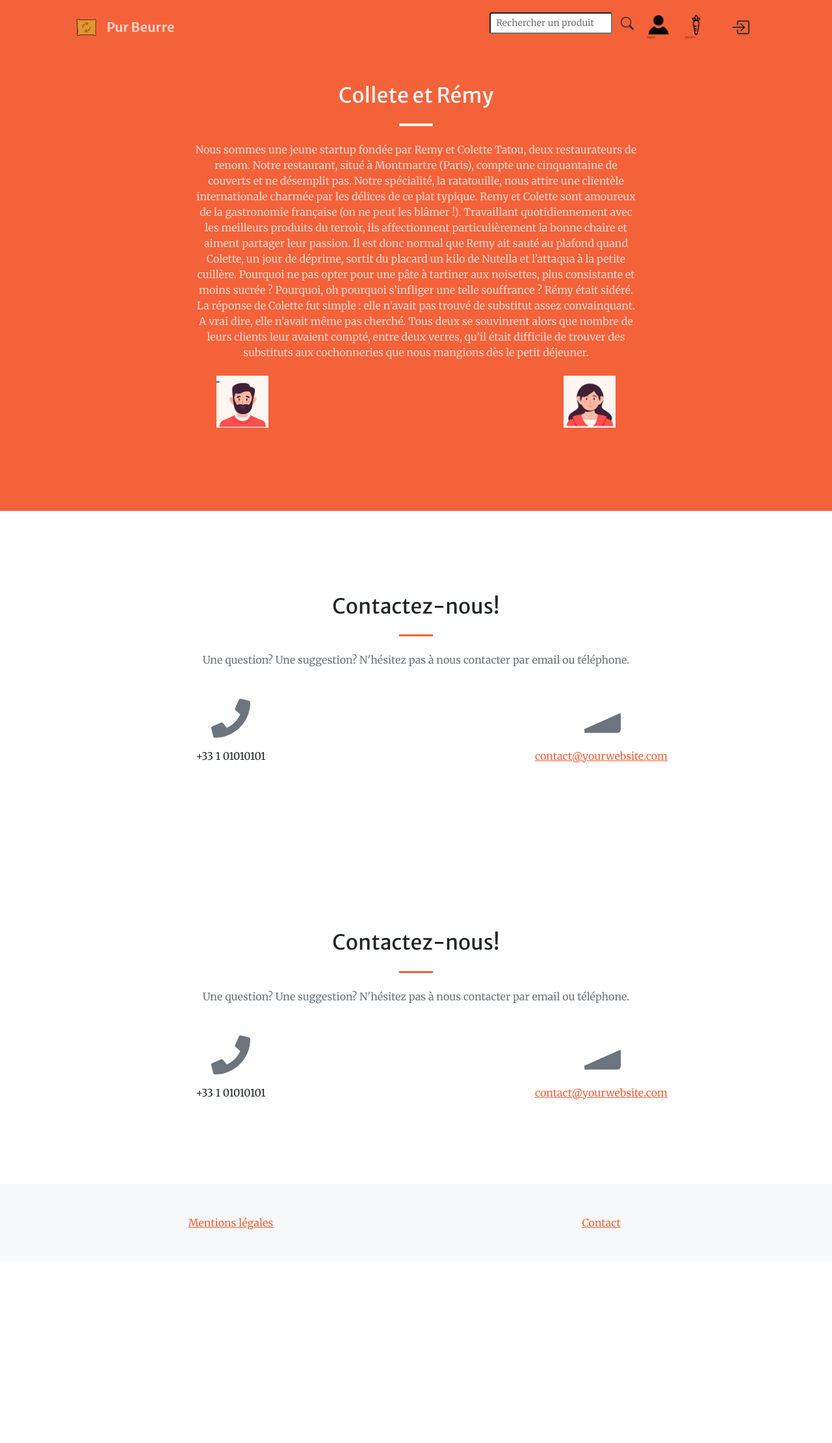
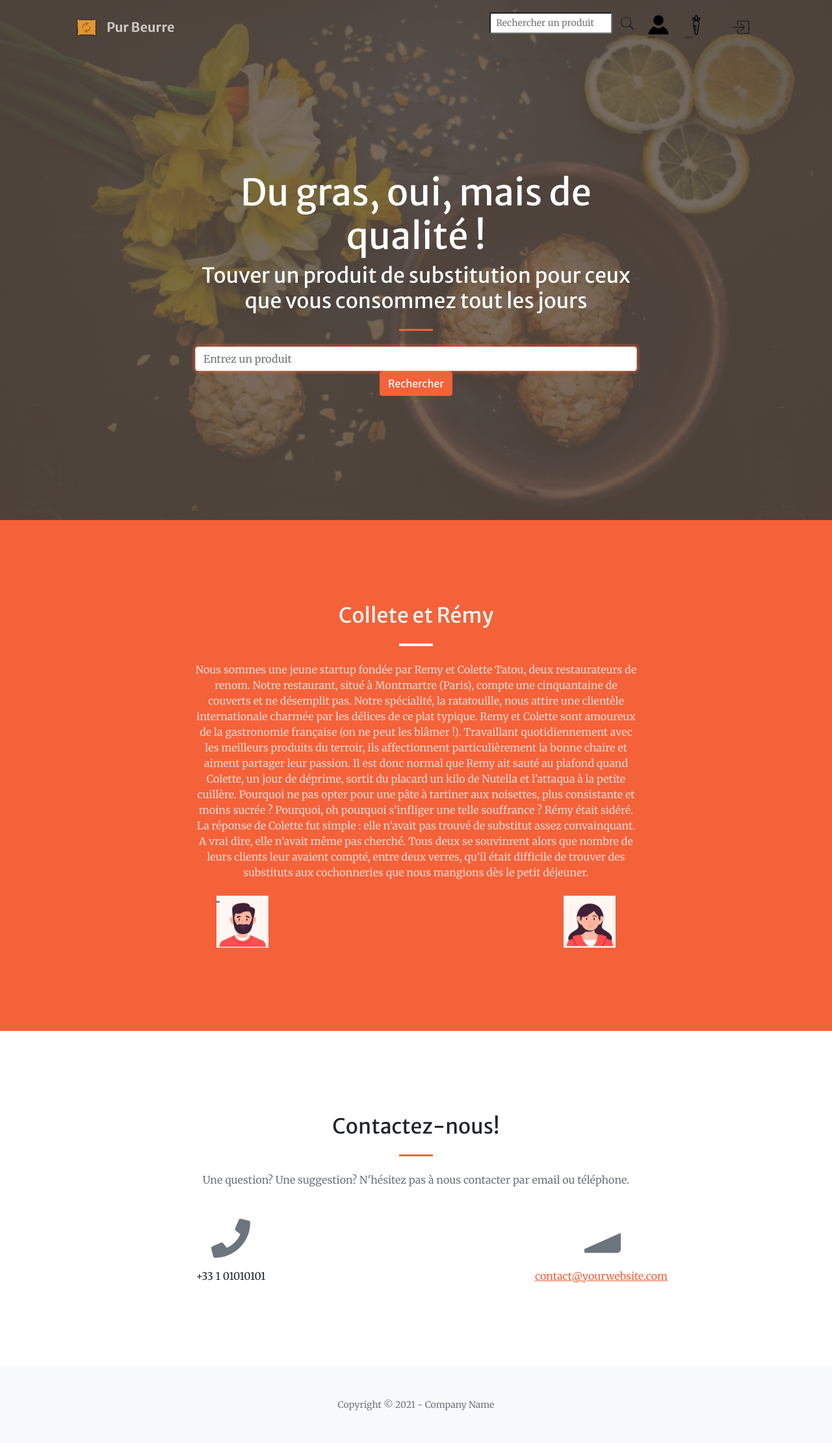
Before and after one commit to Blankxx420/P8-Healty-choice, a Django app: page / in a window 1280 px wide. Shown: the whole page at 65% size. Before the commit the page ends 1892 px from the top, so only its background shows below. Run offline with Django 3.2, Linux system fonts and the light colour scheme; some libraries are stand-ins or nearby versions.

Commit message:
re-structuration du gabarit html de django afin de facilité l'utilisation des block et la mise en place html

```diff
--- a/search/templates/search/home.html
+++ b/search/templates/search/home.html
@@ -1,55 +1,7 @@
 <!DOCTYPE html>
-{% extends "admin/base.html" %}
+{% extends "base.html" %}
 {% load static %}
-<html lang="en">
-<head>
-    <meta charset="UTF-8">
-    <title>Title</title>
-</head>
-<body>
-{% block nav %}
-    <nav class="navbar navbar-expand-lg navbar-light fixed-top py-3" id="mainNav">
-            <div class="container px-4 px-lg-5">
-                <img src="{% static "dist/assets/img/image1.png"%}"  style="margin-right: 1em" width="30" height="30" class="d-inline-block align-top" alt="">
-                <a class="navbar-brand" href="#page-top">Pur Beurre</a>
-                <button class="navbar-toggler navbar-toggler-right" type="button" data-bs-toggle="collapse" data-bs-target="#navbarResponsive" aria-controls="navbarResponsive" aria-expanded="false" aria-label="Toggle navigation"><span class="navbar-toggler-icon"></span></button>
-                <div class="collapse navbar-collapse" id="navbarResponsive">
-                    <ul class="navbar-nav ms-auto my-2 my-lg-0">
-                        <li>
-                            <form id="nav-search">
-                                <div class="form-row">
-                                    <div class="col">
-                                        <input type="text" formmethod="post" class="form-control-sm" placeholder="Rechercher un produit">
-                                        <button type="button" class="btn btn-default btn-sm">
-                                            <i class="bi bi-search" style="font-size:20px"></i>
-                                        </button>
-                                    </div>
-                                </div>
-                            </form>
-                        </li>
-                        <li class="nav-item">
-                            <button type="button" class="btn btn-default btn-sm">
-                                <img src="{% static "dist/assets/img/logo_user.png"%}" alt="logo carrotte" width="40" height="40">
-                            </button>
-                        </li>
-                        <li class="nav-item">
-                            <button type="button" class="btn btn-default btn-sm">
-                            <img src="{% static "dist/assets/img/logo_carrot.png"%}" alt="logo carrotte" width="40" height="40">
-                            </button>
-                        </li>
-                        <li class="nav-item"><a class="nav-link" href="#contact">
-                            <button type="button" class="btn btn-default btn-sm">
-                                <i class="bi bi-box-arrow-in-right" style="font-size: 2em"></i>
-                            </button>
-                        </a>
-                        </li>
-
-                    </ul>
-                </div>
-            </div>
-        </nav>
-{% endblock nav %}
-{% block header %}
+{% block content %}
     <header class="masthead">
             <div class="container px-4 px-lg-5 h-100">
                 <div class="row gx-4 gx-lg-5 h-100 align-items-center justify-content-center text-center">
@@ -69,9 +21,6 @@
                 </div>
             </div>
         </header>
-{% endblock header %}
-{% block contents %}
-    {% block content-about %}
         <section class="page-section bg-primary" id="about">
                 <div class="container px-4 px-lg-5">
                     <div class="row gx-4 gx-lg-5 justify-content-center">
@@ -106,8 +55,6 @@
                     </div>
                 </div>
             </section>
-    {% endblock content-about%}
-    {% block contact %}
         <section class="page-section" id="contact">
             <div class="container">
                 <div class="row justify-content-center">
@@ -144,21 +91,4 @@
                 </div>
             </div>
         </section>
-    {% endblock contact %}
-{% endblock contents%}
-{% block footer %}
-    <footer class="bg-light py-5">
-        <div class="container">
-            <div class="row">
-                <div class="col-lg-6 ml-auto text-center mb-5 mb-lg-0">
-                    <a href="/legal_notice/">Mentions légales</a>
-                </div>
-                <div class="col-lg-6 mr-auto text-center mb-5 mb-lg-0">
-                    <a href="/home/#contact">Contact</a>
-                </div>
-            </div>
-        </div>
-    </footer>
-{% endblock footer %}
-</body>
-</html>
+{% endblock content %}
--- a/search/templates/search/legal_notice.html
+++ b/search/templates/search/legal_notice.html
@@ -1,4 +1,4 @@
-{% extends 'search/home.html' %} {% block content %} {% load static %}
+{% extends 'base.html' %} {% block content %} {% load static %}
 
 <!-- Legal notice -->
 <header class="products">
--- a/search/templates/search/products.html
+++ b/search/templates/search/products.html
@@ -1,5 +1,5 @@
-{% extends 'search/home.html' %}
-{% block header %}{% load static %}
+{% extends 'base.html' %}
+{% block content %}{% load static %}
 
 <!-- Products -->
 <header class="products">
--- a/templates/admin/base.html
+++ /dev/null
@@ -1,171 +0,0 @@
-<!DOCTYPE html>
-{% load static %}
-<html lang="en">
-    <head>
-        <meta charset="utf-8" />
-        <meta name="viewport" content="width=device-width, initial-scale=1, shrink-to-fit=no" />
-        <meta name="description" content="" />
-        <meta name="author" content="" />
-        <title>{% block title %}{% endblock title %}</title>
-        <!-- Favicon-->
-        <link rel="icon" type="image/x-icon" href="assets/favicon.ico" />
-        <!-- Bootstrap Icons-->
-            <link href="https://cdn.jsdelivr.net/npm/bootstrap-icons@1.5.0/font/bootstrap-icons.css" rel="stylesheet" />
-        <!-- Google fonts-->
-        <link href="https://fonts.googleapis.com/css?family=Merriweather+Sans:400,700" rel="stylesheet" />
-        <link href="https://fonts.googleapis.com/css?family=Merriweather:400,300,300italic,400italic,700,700italic" rel="stylesheet" type="text/css" />
-        <!-- SimpleLightbox plugin CSS-->
-        <link href="https://cdnjs.cloudflare.com/ajax/libs/SimpleLightbox/2.1.0/simpleLightbox.min.css" rel="stylesheet" />
-        <!-- Core theme CSS (includes Bootstrap)-->
-        <link href="{% static 'dist/css/styles.css'%}" rel="stylesheet" />
-    </head>
-    <body id="page-top">
-    <!-- Navigation-->
-    {% block nav %}
-        <nav class="navbar navbar-expand-lg navbar-light fixed-top py-3" id="mainNav">
-            <div class="container px-4 px-lg-5">
-                <a class="navbar-brand" href="#page-top">Start Bootstrap</a>
-                <button class="navbar-toggler navbar-toggler-right" type="button" data-bs-toggle="collapse" data-bs-target="#navbarResponsive" aria-controls="navbarResponsive" aria-expanded="false" aria-label="Toggle navigation"><span class="navbar-toggler-icon"></span></button>
-                <div class="collapse navbar-collapse" id="navbarResponsive">
-                    <ul class="navbar-nav ms-auto my-2 my-lg-0">
-                        <li class="nav-item"><a class="nav-link" href="#about">About</a></li>
-                        <li class="nav-item"><a class="nav-link" href="#services">Services</a></li>
-                        <li class="nav-item"><a class="nav-link" href="#portfolio">Portfolio</a></li>
-                        <li class="nav-item"><a class="nav-link" href="#contact">Contact</a></li>
-                    </ul>
-                </div>
-            </div>
-        </nav>
-    {% endblock nav%}
-
-        <!-- Masthead-->
-    {% block contents %}
-    {% block header %}
-        <header class="masthead">
-            <div class="container px-4 px-lg-5 h-100">
-                <div class="row gx-4 gx-lg-5 h-100 align-items-center justify-content-center text-center">
-                    <div class="col-lg-8 align-self-end">
-                        <h1 class="text-white font-weight-bold">Your Favorite Place for Free Bootstrap Themes</h1>
-                        <hr class="divider" />
-                    </div>
-                    <div class="col-lg-8 align-self-baseline">
-                        <p class="text-white-75 mb-5">Start Bootstrap can help you build better websites using the Bootstrap framework! Just download a theme and start customizing, no strings attached!</p>
-                        <a class="btn btn-primary btn-xl" href="#about">Find Out More</a>
-                    </div>
-                </div>
-            </div>
-        </header>
-    {% endblock header %}
-        <!-- About-->
-    {% block content-about %}
-    <section class="page-section bg-primary" id="about">
-            <div class="container px-4 px-lg-5">
-                <div class="row gx-4 gx-lg-5 justify-content-center">
-                    <div class="col-lg-8 text-center">
-                        <h2 class="text-white mt-0">We've got what you need!</h2>
-                        <hr class="divider divider-light" />
-                        <p class="text-white-75 mb-4">Start Bootstrap has everything you need to get your new website up and running in no time! Choose one of our open source, free to download, and easy to use themes! No strings attached!</p>
-                        <a class="btn btn-light btn-xl" href="#services">Get Started!</a>
-                    </div>
-                </div>
-            </div>
-        </section>
-    {% endblock content-about %}
-    {% endblock contents %}
-        <!-- Contact-->
-    {% block contact %}
-        <section class="page-section" id="contact">
-            <div class="container px-4 px-lg-5">
-                <div class="row gx-4 gx-lg-5 justify-content-center">
-                    <div class="col-lg-8 col-xl-6 text-center">
-                        <h2 class="mt-0">Let's Get In Touch!</h2>
-                        <hr class="divider" />
-                        <p class="text-muted mb-5">Ready to start your next project with us? Send us a messages and we will get back to you as soon as possible!</p>
-                    </div>
-                </div>
-                <div class="row gx-4 gx-lg-5 justify-content-center mb-5">
-                    <div class="col-lg-6">
-                        <!-- * * * * * * * * * * * * * * *-->
-                        <!-- * * SB Forms Contact Form * *-->
-                        <!-- * * * * * * * * * * * * * * *-->
-                        <!-- This form is pre-integrated with SB Forms.-->
-                        <!-- To make this form functional, sign up at-->
-                        <!-- https://startbootstrap.com/solution/contact-forms-->
-                        <!-- to get an API token!-->
-                        <form id="contactForm" data-sb-form-api-token="API_TOKEN">
-                            <!-- Name input-->
-                            <div class="form-floating mb-3">
-                                <input class="form-control" id="name" type="text" placeholder="Enter your name..." data-sb-validations="required" />
-                                <label for="name">Full name</label>
-                                <div class="invalid-feedback" data-sb-feedback="name:required">A name is required.</div>
-                            </div>
-                            <!-- Email address input-->
-                            <div class="form-floating mb-3">
-                                <input class="form-control" id="email" type="email" placeholder="name@example.com" data-sb-validations="required,email" />
-                                <label for="email">Email address</label>
-                                <div class="invalid-feedback" data-sb-feedback="email:required">An email is required.</div>
-                                <div class="invalid-feedback" data-sb-feedback="email:email">Email is not valid.</div>
-                            </div>
-                            <!-- Phone number input-->
-                            <div class="form-floating mb-3">
-                                <input class="form-control" id="phone" type="tel" placeholder="(123) 456-7890" data-sb-validations="required" />
-                                <label for="phone">Phone number</label>
-                                <div class="invalid-feedback" data-sb-feedback="phone:required">A phone number is required.</div>
-                            </div>
-                            <!-- Message input-->
-                            <div class="form-floating mb-3">
-                                <textarea class="form-control" id="message" type="text" placeholder="Enter your message here..." style="height: 10rem" data-sb-validations="required"></textarea>
-                                <label for="message">Message</label>
-                                <div class="invalid-feedback" data-sb-feedback="message:required">A message is required.</div>
-                            </div>
-                            <!-- Submit success message-->
-                            <!---->
-                            <!-- This is what your users will see when the form-->
-                            <!-- has successfully submitted-->
-                            <div class="d-none" id="submitSuccessMessage">
-                                <div class="text-center mb-3">
-                                    <div class="fw-bolder">Form submission successful!</div>
-                                    To activate this form, sign up at
-                                    <br />
-                                    <a href="https://startbootstrap.com/solution/contact-forms">https://startbootstrap.com/solution/contact-forms</a>
-                                </div>
-                            </div>
-                            <!-- Submit error message-->
-                            <!---->
-                            <!-- This is what your users will see when there is-->
-                            <!-- an error submitting the form-->
-                            <div class="d-none" id="submitErrorMessage"><div class="text-center text-danger mb-3">Error sending message!</div></div>
-                            <!-- Submit Button-->
-                            <div class="d-grid"><button class="btn btn-primary btn-xl disabled" id="submitButton" type="submit">Submit</button></div>
-                        </form>
-                    </div>
-                </div>
-                <div class="row gx-4 gx-lg-5 justify-content-center">
-                    <div class="col-lg-4 text-center mb-5 mb-lg-0">
-                        <i class="bi-phone fs-2 mb-3 text-muted"></i>
-                        <div>+1 (555) 123-4567</div>
-                    </div>
-                </div>
-            </div>
-        </section>
-    {% endblock contact %}
-    {% block footer %}
-        <!-- Footer-->
-        <footer class="bg-light py-5">
-            <div class="container px-4 px-lg-5"><div class="small text-center text-muted">Copyright &copy; 2021 - Company Name</div></div>
-        </footer>
-    {% endblock footer %}
-        <!-- Bootstrap core JS-->
-        <script src="https://cdn.jsdelivr.net/npm/bootstrap@5.1.0/dist/js/bootstrap.bundle.min.js"></script>
-        <!-- SimpleLightbox plugin JS-->
-        <script src="https://cdnjs.cloudflare.com/ajax/libs/SimpleLightbox/2.1.0/simpleLightbox.min.js"></script>
-        <!-- Core theme JS-->
-
-        <script src="{% static 'dist/js/scripts.js' %}"></script>
-        <!-- * * * * * * * * * * * * * * * * * * * * * * * * * * * * * * * * * * * * * * * *-->
-        <!-- * *                               SB Forms JS                               * *-->
-        <!-- * * Activate your form at https://startbootstrap.com/solution/contact-forms * *-->
-        <!-- * * * * * * * * * * * * * * * * * * * * * * * * * * * * * * * * * * * * * * * *-->
-        <script src="https://cdn.startbootstrap.com/sb-forms-latest.js"></script>
-    </body>
-</html>
--- /dev/null
+++ b/templates/base.html
@@ -0,0 +1,90 @@
+<!DOCTYPE html>
+{% load static %}
+<html lang="en">
+    <head>
+        <meta charset="utf-8" />
+        <meta name="viewport" content="width=device-width, initial-scale=1, shrink-to-fit=no" />
+        <meta name="description" content="" />
+        <meta name="author" content="" />
+        <title>{% block title %}{% endblock title %}</title>
+        <!-- Favicon-->
+        <link rel="icon" type="image/x-icon" href="assets/favicon.ico" />
+        <!-- Bootstrap Icons-->
+            <link href="https://cdn.jsdelivr.net/npm/bootstrap-icons@1.5.0/font/bootstrap-icons.css" rel="stylesheet" />
+        <!-- Google fonts-->
+        <link href="https://fonts.googleapis.com/css?family=Merriweather+Sans:400,700" rel="stylesheet" />
+        <link href="https://fonts.googleapis.com/css?family=Merriweather:400,300,300italic,400italic,700,700italic" rel="stylesheet" type="text/css" />
+        <!-- SimpleLightbox plugin CSS-->
+        <link href="https://cdnjs.cloudflare.com/ajax/libs/SimpleLightbox/2.1.0/simpleLightbox.min.css" rel="stylesheet" />
+        <!-- Core theme CSS (includes Bootstrap)-->
+        <link href="{% static 'dist/css/styles.css'%}" rel="stylesheet" />
+    </head>
+    <body id="page-top">
+    <!-- Navigation-->
+    {% block nav %}
+        <nav class="navbar navbar-expand-lg navbar-light fixed-top py-3" id="mainNav">
+            <div class="container px-4 px-lg-5">
+                <img src="{% static "dist/assets/img/image1.png"%}"  style="margin-right: 1em" width="30" height="30" class="d-inline-block align-top" alt="">
+                <a class="navbar-brand" href="#page-top">Pur Beurre</a>
+                <button class="navbar-toggler navbar-toggler-right" type="button" data-bs-toggle="collapse" data-bs-target="#navbarResponsive" aria-controls="navbarResponsive" aria-expanded="false" aria-label="Toggle navigation"><span class="navbar-toggler-icon"></span></button>
+                <div class="collapse navbar-collapse" id="navbarResponsive">
+                    <ul class="navbar-nav ms-auto my-2 my-lg-0">
+                        <li>
+                            <form id="nav-search">
+                                <div class="form-row">
+                                    <div class="col">
+                                        <input type="text" formmethod="post" class="form-control-sm" placeholder="Rechercher un produit">
+                                        <button type="button" class="btn btn-default btn-sm">
+                                            <i class="bi bi-search" style="font-size:20px"></i>
+                                        </button>
+                                    </div>
+                                </div>
+                            </form>
+                        </li>
+                        <li class="nav-item">
+                            <button type="button" class="btn btn-default btn-sm">
+                                <img src="{% static "dist/assets/img/logo_user.png"%}" alt="logo carrotte" width="40" height="40">
+                            </button>
+                        </li>
+                        <li class="nav-item">
+                            <button type="button" class="btn btn-default btn-sm">
+                            <img src="{% static "dist/assets/img/logo_carrot.png"%}" alt="logo carrotte" width="40" height="40">
+                            </button>
+                        </li>
+                        <li class="nav-item"><a class="nav-link" href="#contact">
+                            <button type="button" class="btn btn-default btn-sm">
+                                <i class="bi bi-box-arrow-in-right" style="font-size: 2em"></i>
+                            </button>
+                        </a>
+                        </li>
+
+                    </ul>
+                </div>
+            </div>
+        </nav>
+    {% endblock nav%}
+
+    {% block content %}
+
+    {% endblock content %}
+
+    {% block footer %}
+        <!-- Footer-->
+        <footer class="bg-light py-5">
+            <div class="container px-4 px-lg-5"><div class="small text-center text-muted">Copyright &copy; 2021 - Company Name</div></div>
+        </footer>
+    {% endblock footer %}
+        <!-- Bootstrap core JS-->
+        <script src="https://cdn.jsdelivr.net/npm/bootstrap@5.1.0/dist/js/bootstrap.bundle.min.js"></script>
+        <!-- SimpleLightbox plugin JS-->
+        <script src="https://cdnjs.cloudflare.com/ajax/libs/SimpleLightbox/2.1.0/simpleLightbox.min.js"></script>
+        <!-- Core theme JS-->
+
+        <script src="{% static 'dist/js/scripts.js' %}"></script>
+        <!-- * * * * * * * * * * * * * * * * * * * * * * * * * * * * * * * * * * * * * * * *-->
+        <!-- * *                               SB Forms JS                               * *-->
+        <!-- * * Activate your form at https://startbootstrap.com/solution/contact-forms * *-->
+        <!-- * * * * * * * * * * * * * * * * * * * * * * * * * * * * * * * * * * * * * * * *-->
+        <script src="https://cdn.startbootstrap.com/sb-forms-latest.js"></script>
+    </body>
+</html>
--- a/users/models.py
+++ b/users/models.py
@@ -66,17 +66,17 @@ class User(AbstractBaseUser):
         return self.email
 
     def has_perm(self, perm, obj=None):
-        "Does the user have a specific permission?"
+        """Does the user have a specific permission?"""
         # Simplest possible answer: Yes, always
         return True
 
     def has_module_perms(self, app_label):
-        "Does the user have permissions to view the app `app_label`?"
+        """Does the user have permissions to view the app `app_label`?"""
         # Simplest possible answer: Yes, always
         return True
 
     @property
     def is_staff(self):
-        "Is the user a member of staff?"
+        """Is the user a member of staff?"""
         # Simplest possible answer: All admins are staff
         return self.is_admin
--- a/users/templates/login.html
+++ b/users/templates/login.html
@@ -1,4 +1,4 @@
-{% extend 'base.html' %} {% load static %} {% block contents %}
+{% extends 'base.html' %} {% load static %} {% block contents %}
 
 <section>
     <p> ceci est la page de connexion</p>
```
Also changed, not shown: search/templates/search/product.html (+4 -3 lines), users/forms.py (added, +13 -0 lines).
